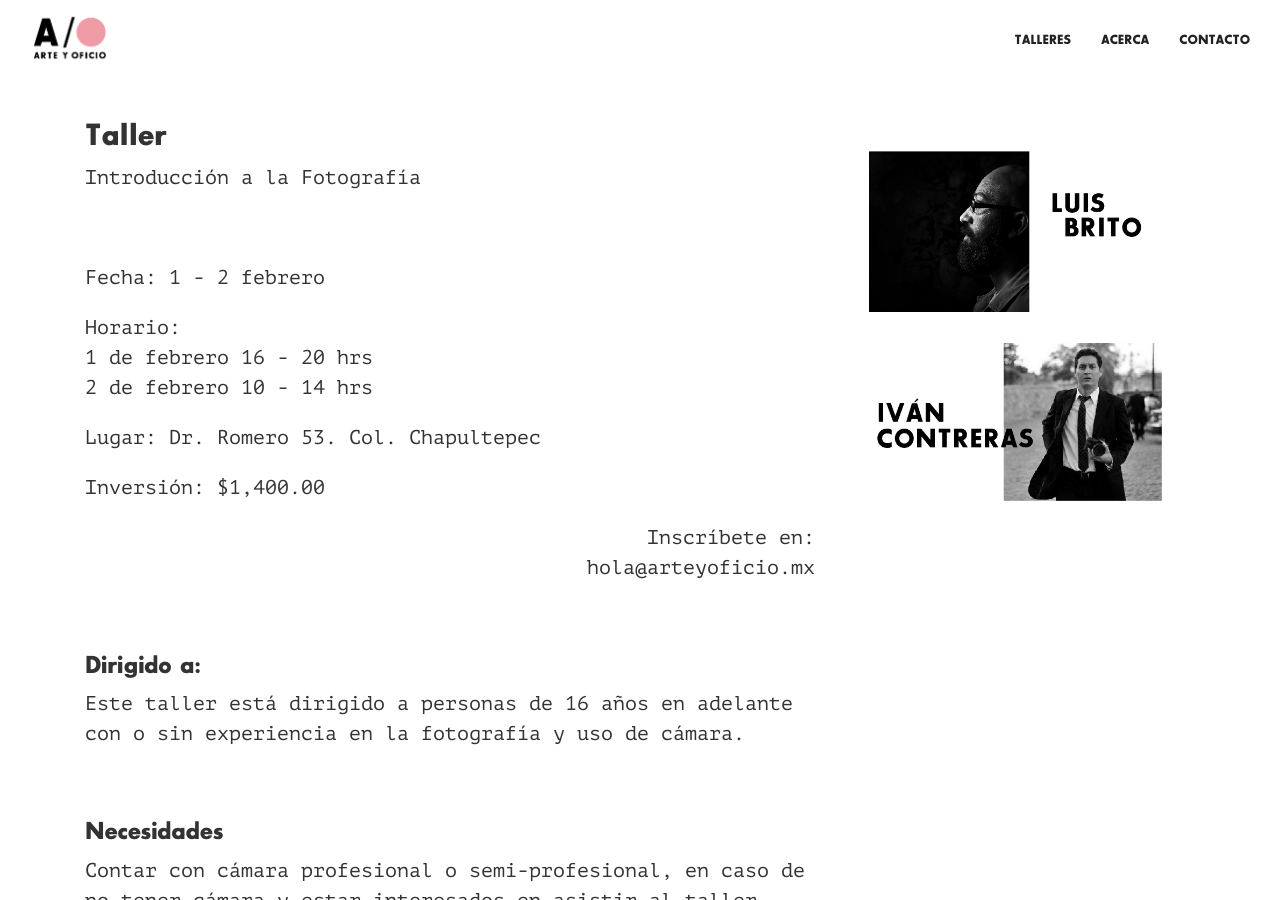
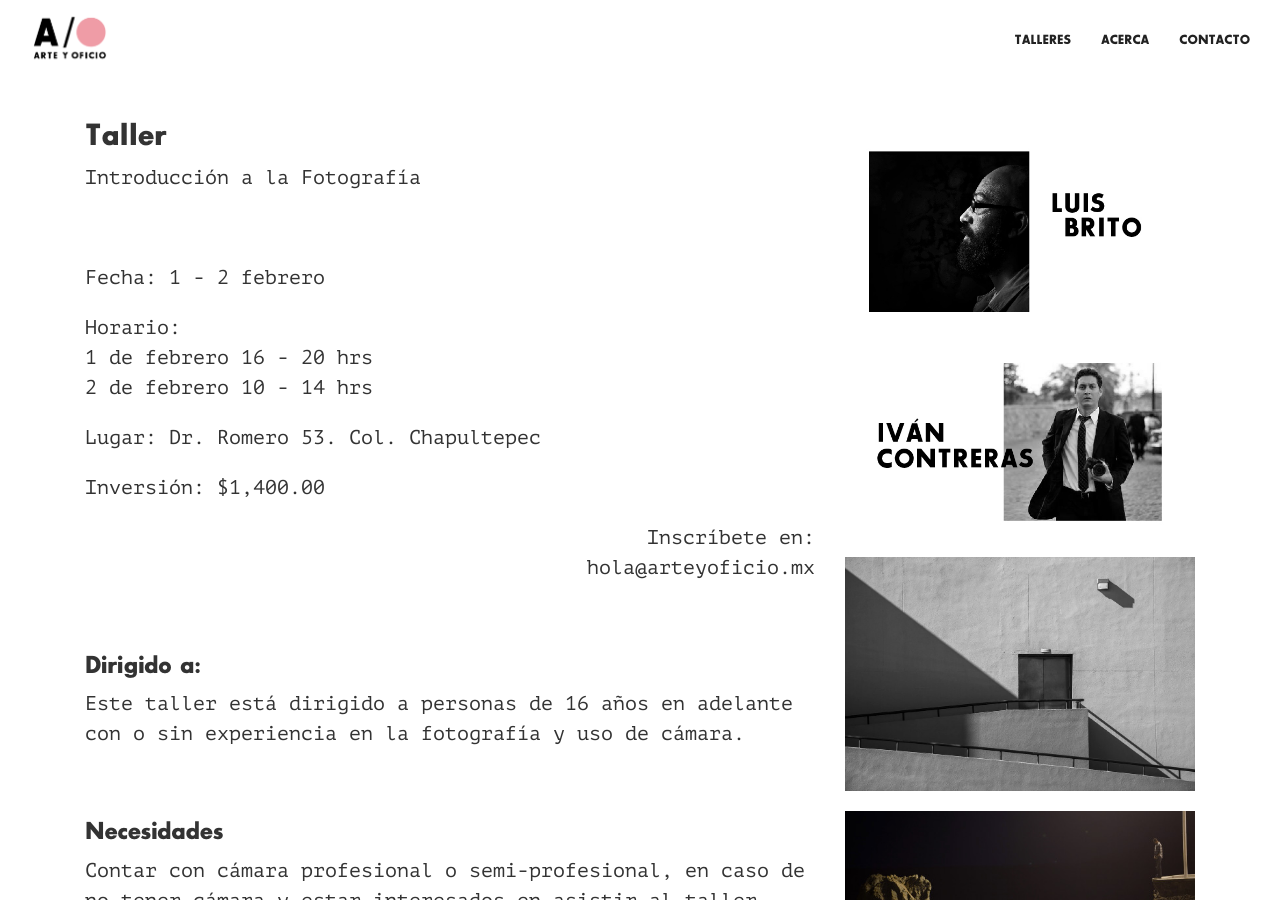
Before and after one commit to defvol/ayo, a Jekyll site: the page built from taller.md, in a window 1280 px wide and 900 px high. Built offline with Jekyll 4.4.1, drawn with Linux system fonts in a browser that asks for light colours; comment, search, counter and statistics services are not loaded.

Commit message:
Add new images to workshop post

```diff
--- a/_layouts/posts.html
+++ b/_layouts/posts.html
@@ -12,7 +12,10 @@
           </div>
           <div class="col-lg-4 pictures">
             {% for pic in page.pictures %}
-              <img src="img/{{pic}}" class="img-responsive" alt="">
+              <div class="col">
+                <img src="img/{{pic}}" class="img-responsive" alt="">
+                <br />
+              </div>
             {% endfor %}
           </div>
       </div>
--- a/taller.md
+++ b/taller.md
@@ -6,6 +6,8 @@ categories: posts
 pictures:
 - "portfolio/luis.jpg"
 - "portfolio/ivan.jpg"
+- "portfolio/photo-01.jpg"
+- "portfolio/photo-02.jpg"
 ---
 
 ## Taller
```
Also changed, not shown: img/portfolio/photo-01.jpg (added), img/portfolio/photo-02.jpg (added).
